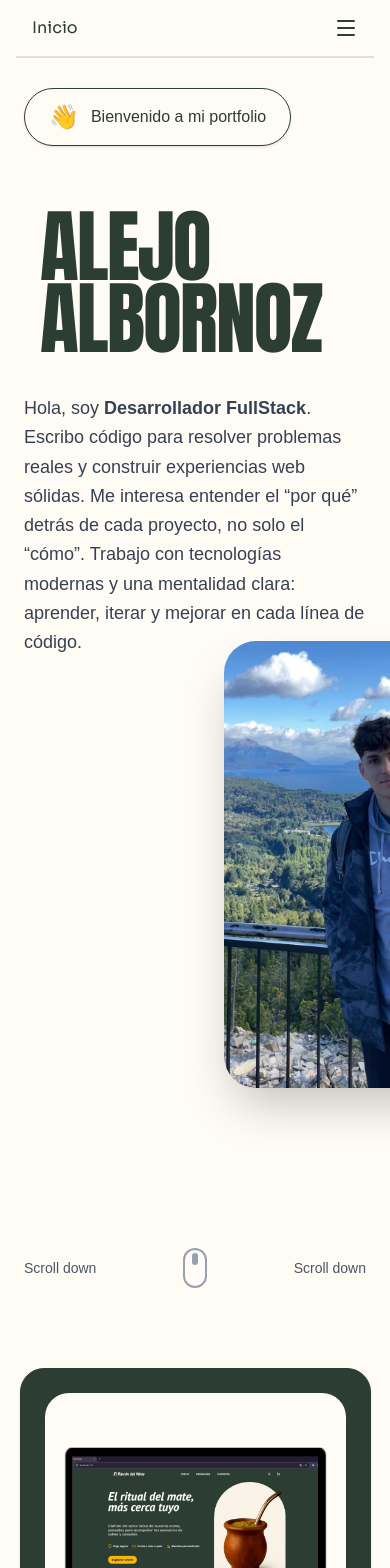
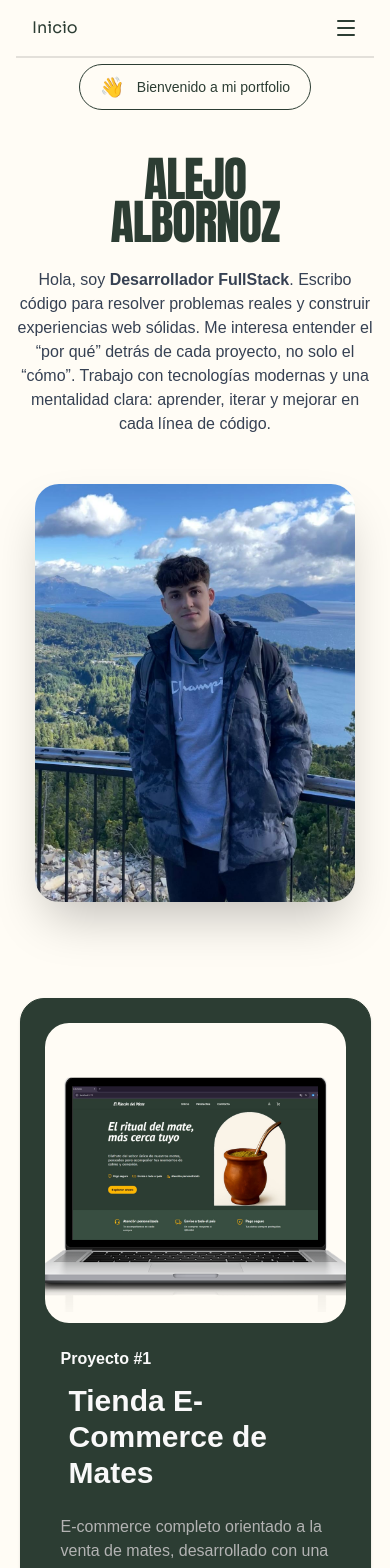
Before and after one commit to alejoalbornoz/portfolio, a Next.js app in the folder client/: page / in a window 390 px wide. Shown: the top 1568 px of the page. Built offline with nearby package versions, Linux system fonts and the light colour scheme; a web font is replaced by a local one.

Commit message:
Feat: responsive hero

```diff
--- a/client/components/About.jsx
+++ b/client/components/About.jsx
@@ -47,19 +47,21 @@ export default function About() {
   return (
     <section
       className="panel absolute inset-0 flex flex-col md:flex-row items-center justify-center rounded-b-[60px] md:rounded-b-[100px] lg:rounded-b-[150px] bg-[#fffcf5] text-[#2c3d33] font-[sora] px-4 sm:px-6 md:px-12 py-8 md:py-0"
-      id="about"
+      id="technologies"
     >
-      <div className="max-w-7xl mx-auto h-screen flex flex-col justify-center">
-        <h1 className="text-4xl sm:text-5xl md:text-6xl lg:text-[70px] font-bold leading-tight text-center mb-6">
-          Mis Herramientas & Tecnologías
-        </h1>
-        <p className="text-center text-[#2c3d33] opacity-70 mb-12 text-lg">
-          El stack con el que desarrollo aplicaciones limpias, consistentes y
-          <br />
-          listas para producción.
-        </p>
+      <div className="max-w-7xl mx-auto">
+        {/* Header */}
+        <div className="text-center mb-14">
+          <h2 className="text-3xl sm:text-4xl md:text-5xl lg:text-[64px] font-bold mb-4">
+            Mis Herramientas & Tecnologías
+          </h2>
+          <p className="text-base sm:text-lg opacity-70 max-w-2xl mx-auto">
+            El stack con el que desarrollo aplicaciones limpias, consistentes y
+            listas para producción.
+          </p>
+        </div>
 
-        <div className="grid grid-cols-1 md:grid-cols-2 xl:grid-cols-4 gap-6">
+        <div className="grid grid-cols-1 sm:grid-cols-2 xl:grid-cols-4 gap-6">
           {stacks.map((stack, idx) => (
             <div
               key={idx}
@@ -78,7 +80,7 @@ export default function About() {
               </div>
 
               {/* Terminal Command */}
-              <div className="bg-[#f9f6ed] px-4 py-3 font-mono text-sm">
+              <div className="bg-[#f9f6ed] px-4 py-3 font-mono text-xs sm:text-sm">
                 <span className="text-green-600">→ </span>
                 <span className="text-[#2c3d33]">{stack.command}</span>
                 <span className="text-[#2c3d33] opacity-30 ml-2">▋</span>
@@ -91,7 +93,7 @@ export default function About() {
                     key={itemIdx}
                     className="flex flex-col items-center gap-2"
                   >
-                    <div className="w-14 h-14 rounded-lg bg-[#f5f1e87e] border border-[#2c3d33] border-opacity-10 flex items-center justify-center p-2 hover:bg-[#ebe7dc] transition-colors">
+                    <div className=" w-12 h-12 sm:w-14 sm:h-14 rounded-lg bg-[#f5f1e87e] border border-[#2c3d33] border-opacity-10 flex items-center justify-center p-2 hover:bg-[#ebe7dc] transition-colors">
                       <Image
                         src={`/icons/${item.icon}`}
                         alt={item.name}
@@ -100,7 +102,7 @@ export default function About() {
                         height={48}
                       />
                     </div>
-                    <span className="text-xs text-white opacity-70">
+                    <span className="text-[11px] sm:text-xs text-white opacity-70">
                       {item.name}
                     </span>
                   </div>
--- a/client/components/Hero.jsx
+++ b/client/components/Hero.jsx
@@ -84,7 +84,7 @@ export default function Hero() {
 
   return (
     <section ref={sectionRef} className="h-[20vh] relative">
-      <div className="h-screen flex flex-col items-center justify-center sticky top-0">
+      <div className="h-screen flex flex-col items-center justify-center sticky top-0" >
         <h1
           ref={line1Ref}
           className="relative font-[Anton] tracking-tight leading-[0.9] text-[80px] sm:text-[120px] md:text-[180px] lg:text-[220px] xl:text-[250px] mb-2 sm:mb-4 px-4"
--- a/client/components/HeroV2.jsx
+++ b/client/components/HeroV2.jsx
@@ -3,68 +3,76 @@ import Image from "next/image";
 
 export default function CreativeSpace() {
   return (
-    <div className="min-h-screen  flex flex-col items-center justify-center px-6 py-12 mt-10">
-      <div className="max-w-7xl w-full">
+    <section
+      id="home"
+      className="min-h-screen flex items-center px-4 sm:px-6 lg:px-12 py-16"
+    >
+      <div className="max-w-7xl mx-auto w-full">
         {/* Welcome Badge */}
-        <div className="mb-16">
-          <div className="inline-flex items-center gap-3 bg-transparent rounded-full px-6 py-3 shadow-sm border border-[#2c3d33]">
-            <span className="text-2xl">👋</span>
-            <span className="text-[#2c3d33] font-medium">
+        <div className="mb-12 flex justify-center lg:justify-start">
+          <div className="inline-flex items-center gap-3 border border-[#2c3d33] rounded-full px-5 py-2">
+            <span className="text-xl">👋</span>
+            <span className="text-[#2c3d33] font-medium text-sm sm:text-base">
               Bienvenido a mi portfolio
             </span>
           </div>
         </div>
 
-        {/* Main Content Grid */}
+        {/* Main Grid */}
         <div className="grid grid-cols-1 lg:grid-cols-2 gap-12 items-center">
-          {/* Left Column - Text Content */}
-          <div>
-            {/* Name with Stars */}
-            <div className="flex items-center gap-4 mb-8">
-              <h1 className="relative font-[Anton] tracking-tight leading-[0.9] text-[80px] sm:text-[120px] md:text-[180px] lg:text-[220px] xl:text-[250px] mb-2 sm:mb-4 px-4">
-                ALEJO ALBORNOZ
-              </h1>
-            </div>
+          {/* Text */}
+          <div className="text-center lg:text-left">
+            <h1
+              className="
+                font-[Anton] tracking-tight leading-[0.9]
+                text-[48px] sm:text-[72px] md:text-[110px] lg:text-[160px] xl:text-[210px]
+                mb-6
+              "
+            >
+              ALEJO <br /> ALBORNOZ
+            </h1>
 
-            {/* Description */}
-            <div className="space-y-4 text-gray-700 text-lg leading-relaxed">
-              <p>
-                Hola, soy{" "}
-                <span className="font-semibold">Desarrollador FullStack</span>.
-                Escribo código para resolver problemas reales y construir
-                experiencias web sólidas. Me interesa entender el “por qué”
-                detrás de cada proyecto, no solo el “cómo”. Trabajo con
-                tecnologías modernas y una mentalidad clara: aprender, iterar y
-                mejorar en cada línea de código.
-              </p>
-            </div>
+            <p className="text-gray-700 text-base sm:text-lg max-w-xl mx-auto lg:mx-0">
+              Hola, soy{" "}
+              <span className="font-semibold">Desarrollador FullStack</span>.
+              Escribo código para resolver problemas reales y construir
+              experiencias web sólidas. Me interesa entender el “por qué” detrás
+              de cada proyecto, no solo el “cómo”. Trabajo con tecnologías
+              modernas y una mentalidad clara: aprender, iterar y mejorar en
+              cada línea de código.
+            </p>
           </div>
 
-          {/* Right Column - Image */}
+          {/* Image */}
           <div className="flex justify-center lg:justify-end">
-            <div className="rounded-4xl overflow-hidden shadow-2xl max-w-lg -translate-y-16 translate-x-50">
+            <div
+              className="
+                max-w-xs sm:max-w-sm lg:max-w-lg
+                rounded-3xl overflow-hidden shadow-2xl
+                lg:-translate-y-12 lg:translate-x-12
+              "
+            >
               <Image
                 src="/images/imagenalejo2.jpeg"
                 alt="Alejo Albornoz"
-                className="w-full h-full object-cover"
                 width={1200}
                 height={1200}
+                className="w-full h-full object-cover"
+                priority
               />
             </div>
           </div>
         </div>
 
-        {/* Scroll Down Indicator */}
-        <div className="mt-24 flex items-center justify-between text-sm text-gray-600">
+        {/* Scroll Indicator */}
+        <div className="mt-20 hidden sm:flex items-center justify-between text-sm text-gray-600">
           <span>Scroll down</span>
-          <div className="flex items-center gap-2">
-            <div className="w-6 h-10 border-2 border-gray-400 rounded-full flex items-start justify-center p-1">
-              <div className="w-1.5 h-3 bg-gray-400 rounded-full animate-bounce"></div>
-            </div>
+          <div className="w-6 h-10 border-2 border-gray-400 rounded-full flex justify-center p-1">
+            <div className="w-1.5 h-3 bg-gray-400 rounded-full animate-bounce" />
           </div>
           <span>Scroll down</span>
         </div>
       </div>
-    </div>
+    </section>
   );
 }
--- a/client/components/Navbar.jsx
+++ b/client/components/Navbar.jsx
@@ -31,7 +31,7 @@ export default function Navbar() {
   useEffect(() => {
     const checkDarkSection = () => {
       const contactPanel = document.querySelector("#contact");
-      const aboutPanel = document.querySelector("#about");
+      const aboutPanel = document.querySelector("#technologies");
 
       if (!contactPanel || !aboutPanel) return;
 
@@ -75,10 +75,10 @@ export default function Navbar() {
             href="#home"
             className="flex items-center gap-2 cursor-pointer z-50"
           >
-            <p>Inicio</p>
+            <a href="#home">Inicio</a>
           </a>
 
-          {/* Desktop Menu */}
+          {/* {/* Desktop Menu *s/} */}
           <ul className="hidden md:flex lg:gap-12 gap-7 cursor-pointer">
             {navLinks.map((link) => {
               return (
```
